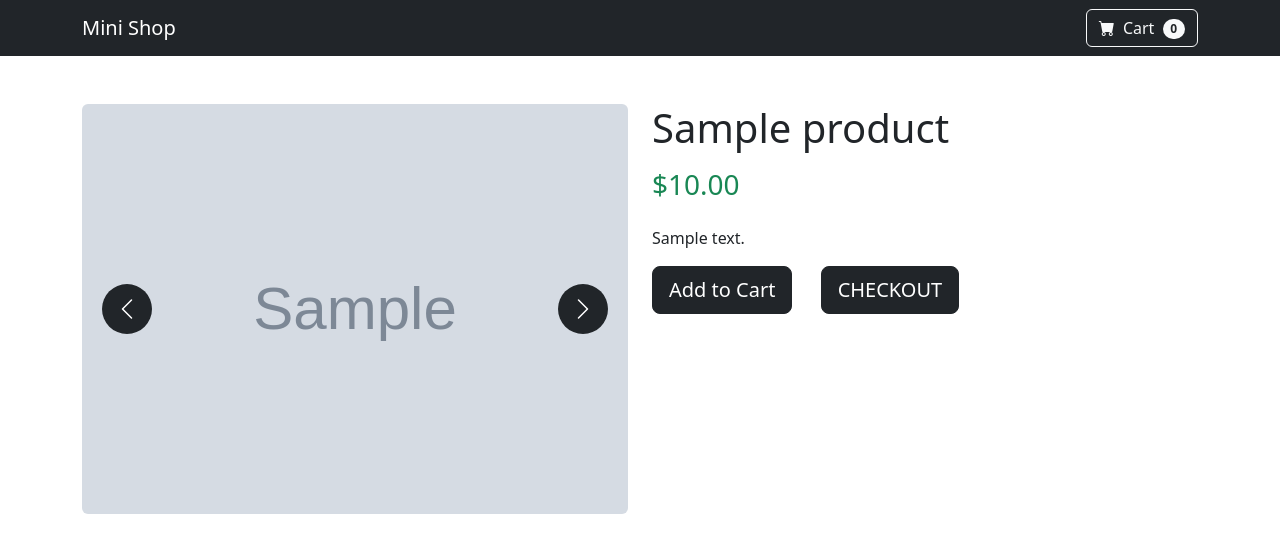
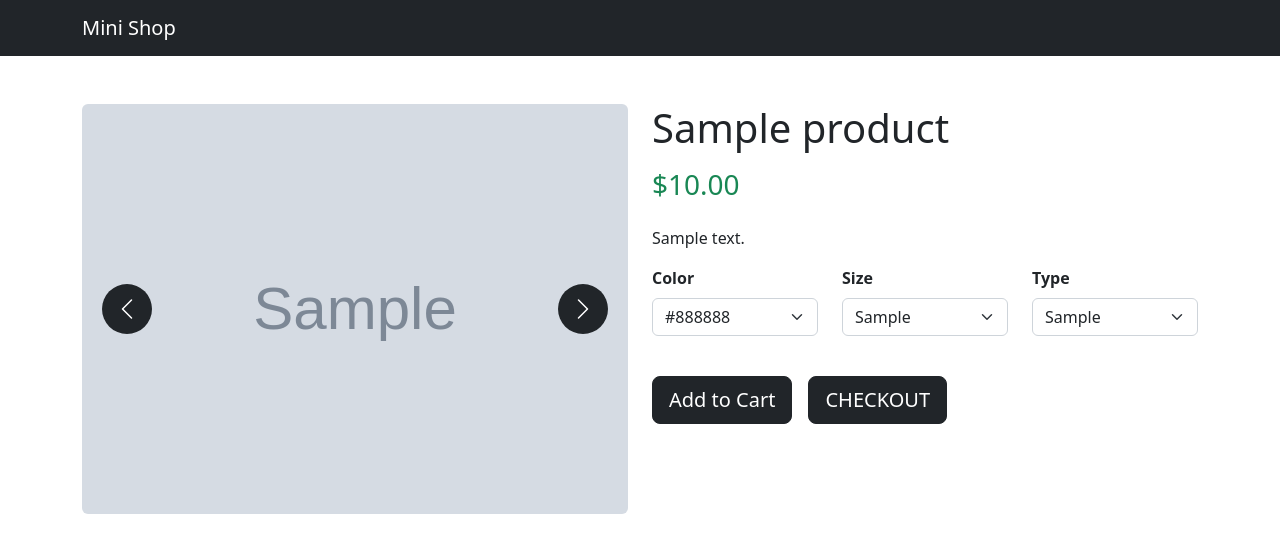
Before and after one commit to cosminanton/mini-shop, a Django app: page /product/1/ in a window 1280 px wide. Shown: the top 553 px of the page. Run offline with Django 5.2, Linux system fonts and the light colour scheme; tables that the repository leaves empty hold one stand-in row (values such as "Sample post"); grey boxes marked "Sample" are stand-in pictures; some libraries are stand-ins or nearby versions.

Commit message:
Add product variants and image gallery

```diff
--- a/config/urls.py
+++ b/config/urls.py
@@ -42,9 +42,9 @@ urlpatterns = [
     path("add-to-cart/<int:product_id>/", add_to_cart, name="add_to_cart"),
     path("cart/", cart_page, name="cart_page"),
     path(
-        "cart/decrease/<int:product_id>/", decrease_cart_item, name="decrease_cart_item"
+        "cart/decrease/<str:item_key>/", decrease_cart_item, name="decrease_cart_item"
     ),
-    path("cart/remove/<int:product_id>/", remove_cart_item, name="remove_cart_item"),
+    path("cart/remove/<str:item_key>/", remove_cart_item, name="remove_cart_item"),
     path("checkout/", checkout_page, name="checkout_page"),
     path("place-order/", place_order, name="place_order"),
     path(
--- a/shop/views.py
+++ b/shop/views.py
@@ -3,6 +3,7 @@ from .models import Order, Product, Category, OrderItem
 from django.contrib.auth.models import User
 from django.contrib.auth import login
 from django.contrib.auth.decorators import login_required
+from urllib.parse import quote, unquote
 
 
 def get_cart_count(request):
@@ -11,7 +12,15 @@ def get_cart_count(request):
     if isinstance(cart, list):
         return len(cart)
 
-    return sum(cart.values())
+    total = 0
+
+    for item in cart.values():
+        if isinstance(item, dict):
+            total += item.get("quantity", 0)
+        else:
+            total += item
+
+    return total
 
 
 def home(request):
@@ -41,10 +50,15 @@ def product_detail(request, product_id):
     product = get_object_or_404(Product, id=product_id)
     cart_count = get_cart_count(request)
 
+    colors = product.variants.exclude(color="").values_list("color", flat=True).distinct()
+    sizes = product.variants.exclude(size="").values_list("size", flat=True).distinct()
+    types = product.variants.exclude(variant_type="").values_list("variant_type", flat=True).distinct()
+
+
     return render(
         request,
         "shop/product_detail.html",
-        {"product": product, "cart_count": cart_count},
+        {"product": product, "cart_count": cart_count, "colors": colors, "sizes": sizes, "types": types},
     )
 
 
@@ -72,43 +86,55 @@ def add_to_cart(request, product_id):
     if isinstance(cart, list):
         cart = {}
 
-    product_id = str(product_id)
-    cart[product_id] = cart.get(product_id, 0) + 1
+    color = request.POST.get("color", "")
+    size = request.POST.get("size", "")
+    variant_type = request.POST.get("variant_type", "")
+
+    cart_key = f"{product_id}|{color}|{size}|{variant_type}"
+
+    cart[cart_key] = {
+        "product_id": product_id,
+        "quantity": cart.get(cart_key, {}).get("quantity", 0) + 1,
+        "color": color,
+        "size": size,
+        "variant_type": variant_type,
+    }
 
     request.session["cart"] = cart
 
     return redirect(request.META.get("HTTP_REFERER", "/"))
 
 
-def decrease_cart_item(request, product_id):
+def decrease_cart_item(request, item_key):
+    item_key = unquote(item_key)
     cart = request.session.get("cart", {})
 
-    if isinstance(cart, list):
-        cart = {}
+    if item_key in cart:
+        if isinstance(cart[item_key], dict):
+            cart[item_key]["quantity"] -= 1
 
-    product_id = str(product_id)
+            if cart[item_key]["quantity"] <= 0:
+                del cart[item_key]
+        else:
+            cart[item_key] -= 1
 
-    if product_id in cart:
-        cart[product_id] -= 1
-
-        if cart[product_id] <= 0:
-            del cart[product_id]
+            if cart[item_key] <= 0:
+                del cart[item_key]
 
     request.session["cart"] = cart
 
     return redirect("cart_page")
 
 
-def remove_cart_item(request, product_id):
+def remove_cart_item(request, item_key):
+    item_key = unquote(item_key)
     cart = request.session.get("cart", {})
 
     if isinstance(cart, list):
         cart = {}
 
-    product_id = str(product_id)
-
-    if product_id in cart:
-        del cart[product_id]
+    if item_key in cart:
+        del cart[item_key]
 
     request.session["cart"] = cart
 
@@ -118,28 +144,31 @@ def remove_cart_item(request, product_id):
 def cart_page(request):
     cart = request.session.get("cart", {})
 
-    if isinstance(cart, list):
-        cart = {}
-
-    products = Product.objects.filter(id__in=cart.keys())
-
     cart_items = []
     total = 0
 
-    for product in products:
-        quantity = cart[str(product.id)]
+    for key, item in cart.items():
+        product = get_object_or_404(Product, id=item["product_id"])
+        quantity = item["quantity"]
         subtotal = product.price * quantity
         total += subtotal
 
-        cart_items.append(
-            {"product": product, "quantity": quantity, "subtotal": subtotal}
-        )
+        cart_items.append({
+            "key": key,
+            "url_key": quote(key, safe=""),
+            "product": product,
+            "quantity": quantity,
+            "subtotal": subtotal,
+            "color": item.get("color"),
+            "size": item.get("size"),
+            "variant_type": item.get("variant_type"),
+        })
 
-    return render(
-        request,
-        "shop/cart.html",
-        {"cart_items": cart_items, "total": total, "cart_count": sum(cart.values())},
-    )
+    return render(request, "shop/cart.html", {
+        "cart_items": cart_items,
+        "total": total,
+        "cart_count": sum(item["quantity"] for item in cart.values()),
+    })
 
 
 @login_required
--- a/templates/shop/home.html
+++ b/templates/shop/home.html
@@ -196,17 +196,21 @@
           <div class="col mb-5">
             <div class="card h-100 d-flex flex-column">
               {% if product.image %}
+              <a href="{% url 'product_detail' product.id %}">
               <img
                 class="card-img-top product-image"
                 src="{{ product.image.url }}"
                 alt="{{ product.name }}"
               />
+              </a>
               {% elif product.image_url %}
+              <a href="{% url 'product_detail' product.id %}">
               <img
                 class="card-img-top product-image"
                 src="{{ product.image_url }}"
                 alt="{{ product.name }}"
               />
+              </a>
               {% else %}
               <img
                 class="card-img-top product-image"
--- a/templates/shop/product_detail.html
+++ b/templates/shop/product_detail.html
@@ -1,39 +1,44 @@
 {% load static %}
 <!doctype html>
-<script src="https://cdn.jsdelivr.net/npm/bootstrap@5.3.7/dist/js/bootstrap.bundle.min.js"></script>
 <html lang="en">
   <head>
     <meta charset="UTF-8" />
     <meta name="viewport" content="width=device-width, initial-scale=1.0" />
     <title>{{ product.name }}</title>
+
     <link
       href="https://cdn.jsdelivr.net/npm/bootstrap@5.3.7/dist/css/bootstrap.min.css"
       rel="stylesheet"
     />
+
     <link
       href="https://cdn.jsdelivr.net/npm/bootstrap-icons@1.5.0/font/bootstrap-icons.css"
       rel="stylesheet"
     />
+
     <link href="{% static 'css/styles.css' %}" rel="stylesheet" />
   </head>
+
   <body>
     <nav class="navbar navbar-dark bg-dark">
       <div class="container d-flex justify-content-between align-items-center">
-        <a class="navbar-brand" href="/"> Mini Shop </a>
+        <a class="navbar-brand" href="/">Mini Shop</a>
 
+        {% if user.is_authenticated %}
         <a class="btn btn-outline-light" href="{% url 'cart_page' %}">
           <i class="bi-cart-fill me-1"></i>
           Cart
-          <span class="badge bg-light text-dark ms-1 rounded-pill"
-            >{{ cart_count }}</span
-          >
+          <span class="badge bg-light text-dark ms-1 rounded-pill">
+            {{ cart_count }}
+          </span>
         </a>
+        {% endif %}
       </div>
     </nav>
 
     <div class="container mt-5">
-      <div class="row">
-        <div class="col-md-6">
+      <div class="row align-items-start">
+        <div class="col-12 col-md-6 mb-4">
           <div id="productCarousel" class="carousel slide">
             <div class="carousel-inner">
               {% if product.image %}
@@ -52,7 +57,9 @@
                   alt="{{ product.name }}"
                 />
               </div>
-              {% endif %} {% for image in product.images.all %}
+              {% endif %}
+
+              {% for image in product.images.all %}
               <div
                 class="carousel-item {% if not product.image and not product.image_url and forloop.first %}active{% endif %}"
               >
@@ -85,24 +92,117 @@
           </div>
         </div>
 
-        <div class="col-md-6">
+        <div class="col-12 col-md-6">
           <h1>{{ product.name }}</h1>
 
           <h3 class="text-success mt-3">${{ product.price }}</h3>
 
           <p class="mt-4">{{ product.description }}</p>
 
-          <a
-            href="{% url 'add_to_cart' product.id %}"
-            class="btn btn-dark btn-lg"
-          >
-            Add to Cart
-          </a>
-          <a href="{% url 'checkout_page' %}" class="btn btn-dark btn-lg ms-4">
-            CHECKOUT
-          </a>
+          {% if colors or sizes or types %}
+          <div class="row mb-4">
+            {% if colors %}
+            <div class="col-12 col-md-4 mb-3">
+              <label class="form-label fw-bold">Color</label>
+              <select class="form-select" name="color" id="colorSelect">
+                {% for color in colors %}
+                <option value="{{ color }}">{{ color }}</option>
+                {% endfor %}
+              </select>
+            </div>
+            {% endif %}
+
+            {% if sizes %}
+            <div class="col-12 col-md-4 mb-3">
+              <label class="form-label fw-bold">Size</label>
+              <select class="form-select" name="size" id="sizeSelect">
+                {% for size in sizes %}
+                <option value="{{ size }}">{{ size }}</option>
+                {% endfor %}
+              </select>
+            </div>
+            {% endif %}
+
+            {% if types %}
+            <div class="col-12 col-md-4 mb-3">
+              <label class="form-label fw-bold">Type</label>
+              <select
+                class="form-select"
+                name="variant_type"
+                id="typeSelect"
+              >
+                {% for type in types %}
+                <option value="{{ type }}">{{ type }}</option>
+                {% endfor %}
+              </select>
+            </div>
+            {% endif %}
+          </div>
+          {% endif %}
+
+          <div class="d-flex gap-3 flex-wrap">
+            <form
+              method="post"
+              action="{% url 'add_to_cart' product.id %}"
+              class="d-inline"
+            >
+              {% csrf_token %}
+
+              <input type="hidden" name="color" id="selectedColor" />
+              <input type="hidden" name="size" id="selectedSize" />
+              <input type="hidden" name="variant_type" id="selectedType" />
+
+              <button type="submit" class="btn btn-dark btn-lg">
+                Add to Cart
+              </button>
+            </form>
+
+            <a href="{% url 'checkout_page' %}" class="btn btn-dark btn-lg">
+              CHECKOUT
+            </a>
+          </div>
         </div>
       </div>
     </div>
+
+    <script src="https://cdn.jsdelivr.net/npm/bootstrap@5.3.7/dist/js/bootstrap.bundle.min.js"></script>
+
+    <script>
+      const colorSelect = document.getElementById("colorSelect");
+      const sizeSelect = document.getElementById("sizeSelect");
+      const typeSelect = document.getElementById("typeSelect");
+
+      const selectedColor = document.getElementById("selectedColor");
+      const selectedSize = document.getElementById("selectedSize");
+      const selectedType = document.getElementById("selectedType");
+
+      function updateSelectedVariant() {
+        if (colorSelect && selectedColor) {
+          selectedColor.value = colorSelect.value;
+        }
+
+        if (sizeSelect && selectedSize) {
+          selectedSize.value = sizeSelect.value;
+        }
+
+        if (typeSelect && selectedType) {
+          selectedType.value = typeSelect.value;
+        }
+      }
+
+      updateSelectedVariant();
+
+      if (colorSelect) {
+        colorSelect.addEventListener("change", updateSelectedVariant);
+      }
+
+      if (sizeSelect) {
+        sizeSelect.addEventListener("change", updateSelectedVariant);
+      }
+
+      if (typeSelect) {
+        typeSelect.addEventListener("change", updateSelectedVariant);
+      }
+    </script>
   </body>
 </html>
```
Also changed, not shown: shop/admin.py (+26 -2 lines), templates/shop/cart.html (+7 -2 lines), media/products/dennis-brendel-YLNMXzXk8zs-unsplash.jpg (added), media/products/gallery/dennis-brendel-YLNMXzXk8zs-unsplash.jpg (added), media/products/variants/Tricou-de-joc-Politehnica-Timisoara-2025-2026.webp (added), media/products/variants/Tricou-de-joc-Politehnica-Timisoara-2025-2026_w10boAS.webp (added), media/products/variants/Tricou-de-joc-Politehnica-Timisoara-deplasare-2025-2026-spate.webp (added), media/products/variants/Tricou-de-joc-Politehnica-Timisoara-deplasare-2025-2026.webp (added), media/products/variants/Tricou-de-joc-spate-Politehnica-Timisoara-2025-2026-1.webp (added), media/products/variants/Tricou-de-joc-spate-Politehnica-Timisoara-2025-2026-1_G6WUnYi.webp (added).
